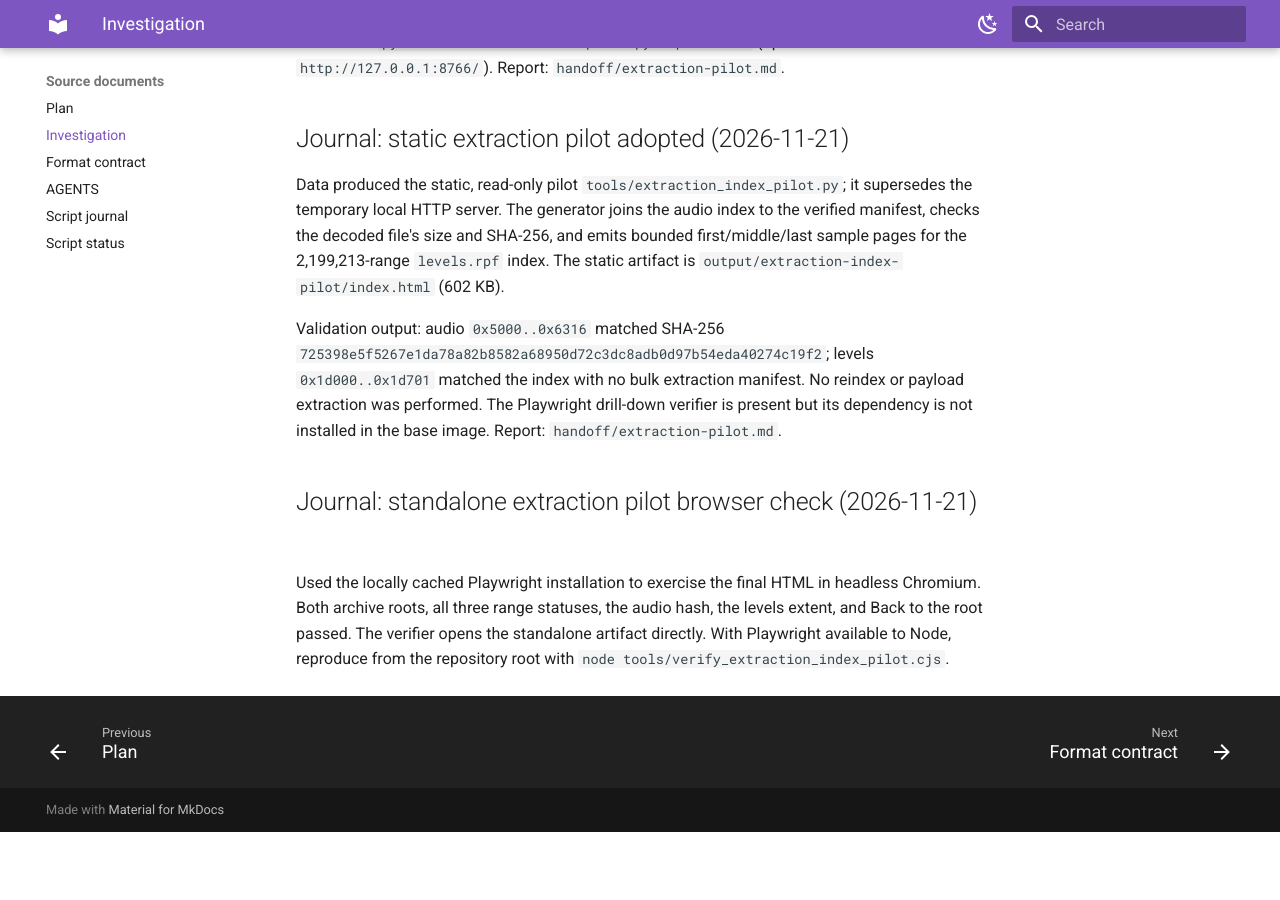
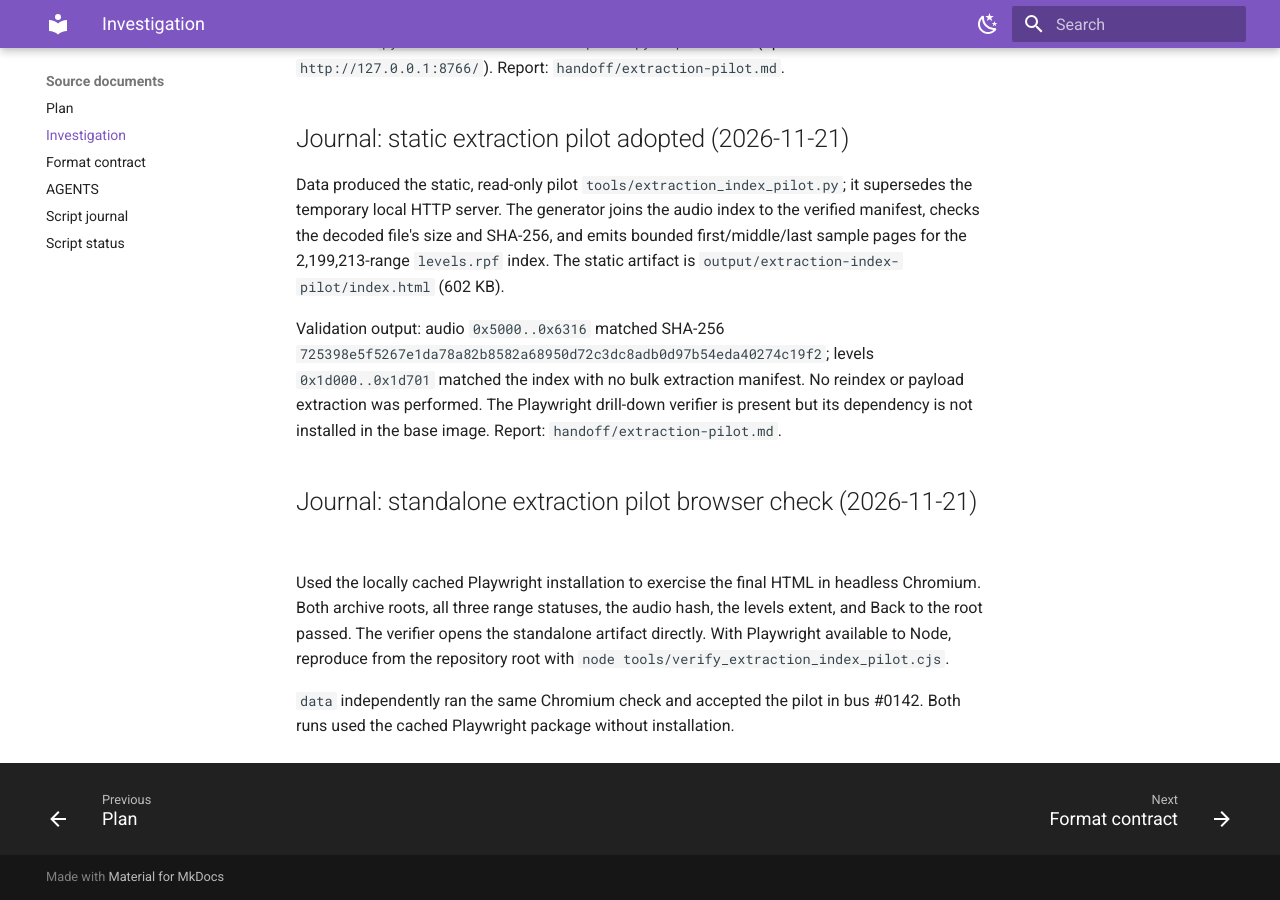
Before and after one commit to lynxnathan/rage-tools-vi, an MkDocs documentation site: the page built from docs/reference/source-investigation.md, in a window 1280 px wide and 900 px high, scrolled down 63473 px. Built offline with MkDocs 1.6.1 and Material for MkDocs 9.7.7, drawn with Linux system fonts in a browser that asks for light colours; before the commit the page ends 64305 px from its top, so only the background shows below that.

Commit message:
Record independent extraction pilot verification

```diff
--- a/investigation.md
+++ b/investigation.md
@@ -2135,3 +2135,6 @@ headless Chromium. Both archive roots, all three range statuses, the audio
 hash, the levels extent, and Back to the root passed. The verifier opens the
 standalone artifact directly. With Playwright available to Node, reproduce
 from the repository root with `node tools/verify_extraction_index_pilot.cjs`.
+
+`data` independently ran the same Chromium check and accepted the pilot in
+bus #0142. Both runs used the cached Playwright package without installation.
```
